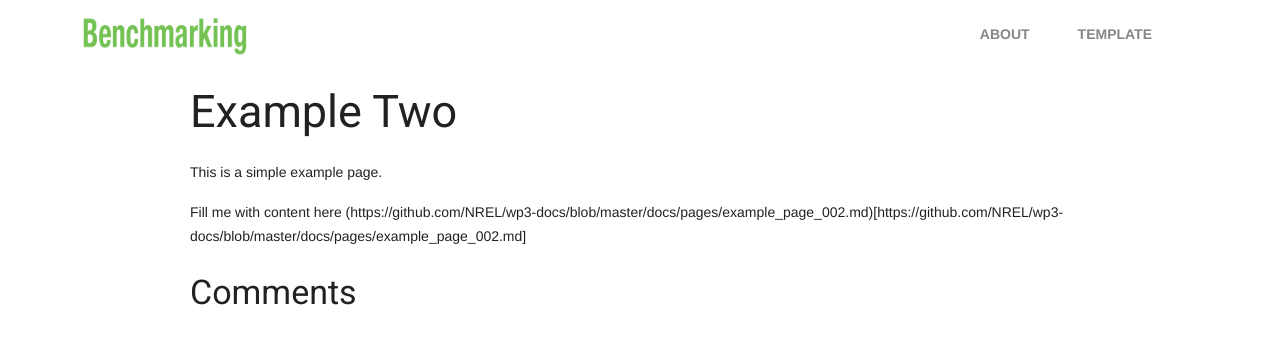
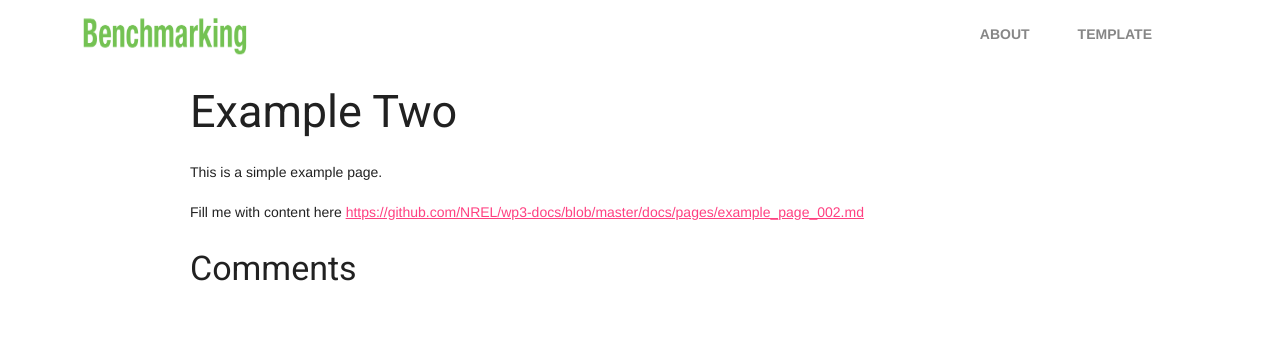
Before and after one commit to NREL/wp3-docs, a Jekyll site: the page built from docs/pages/example_page_002.md, in a window 1280 px wide. Shown: the top 344 px of the page. Built offline with Jekyll 4.4.1, drawn with Linux system fonts in a browser that asks for light colours; comment, search, counter and statistics services are not loaded.

Commit message:
Update example_page_002.md

```diff
--- a/docs/pages/example_page_002.md
+++ b/docs/pages/example_page_002.md
@@ -9,4 +9,4 @@ group: pages
 This is a simple example page.
 
 Fill me with content here
-(https://github.com/NREL/wp3-docs/blob/master/docs/pages/example_page_002.md)[https://github.com/NREL/wp3-docs/blob/master/docs/pages/example_page_002.md]
+[https://github.com/NREL/wp3-docs/blob/master/docs/pages/example_page_002.md](https://github.com/NREL/wp3-docs/blob/master/docs/pages/example_page_002.md)
```
